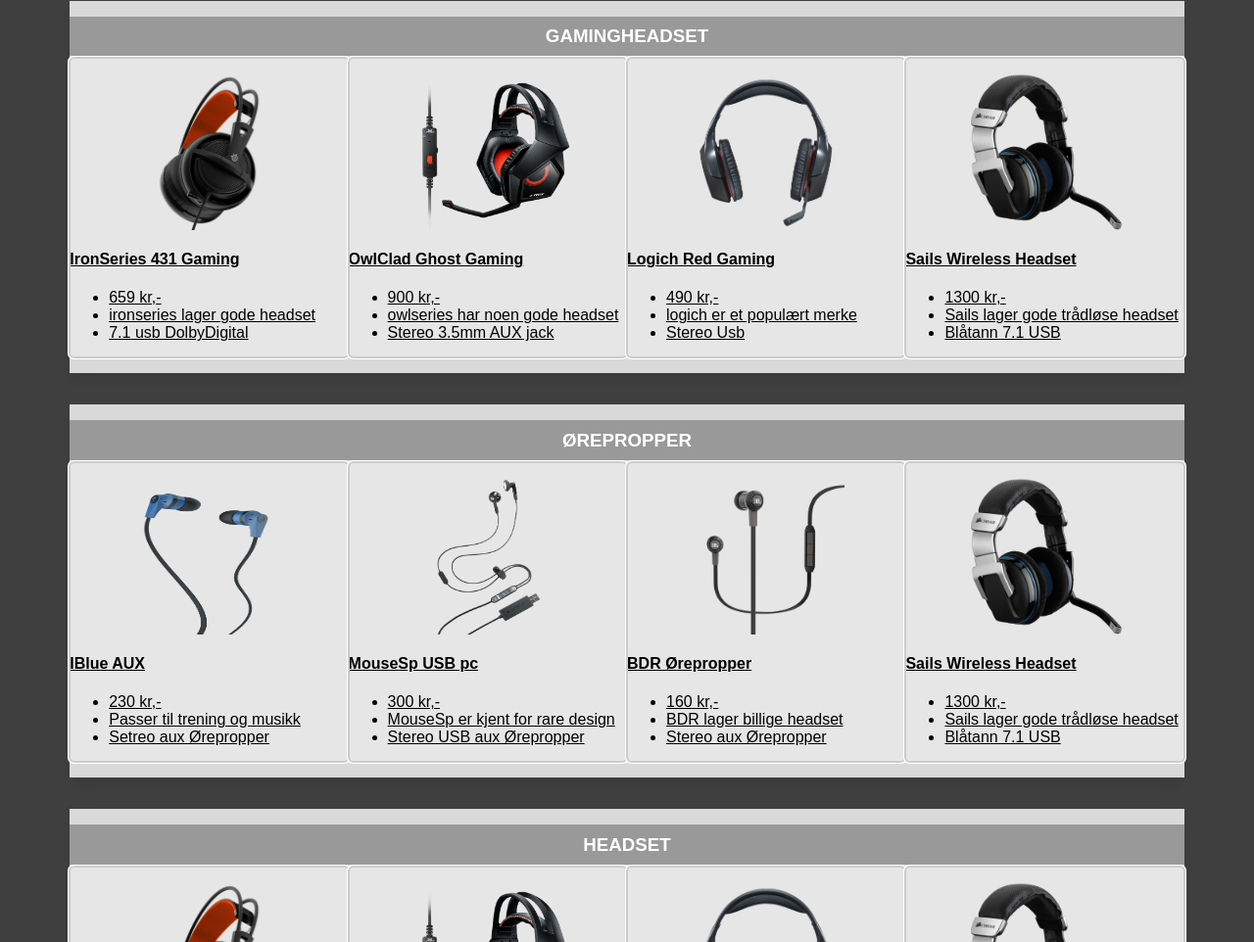
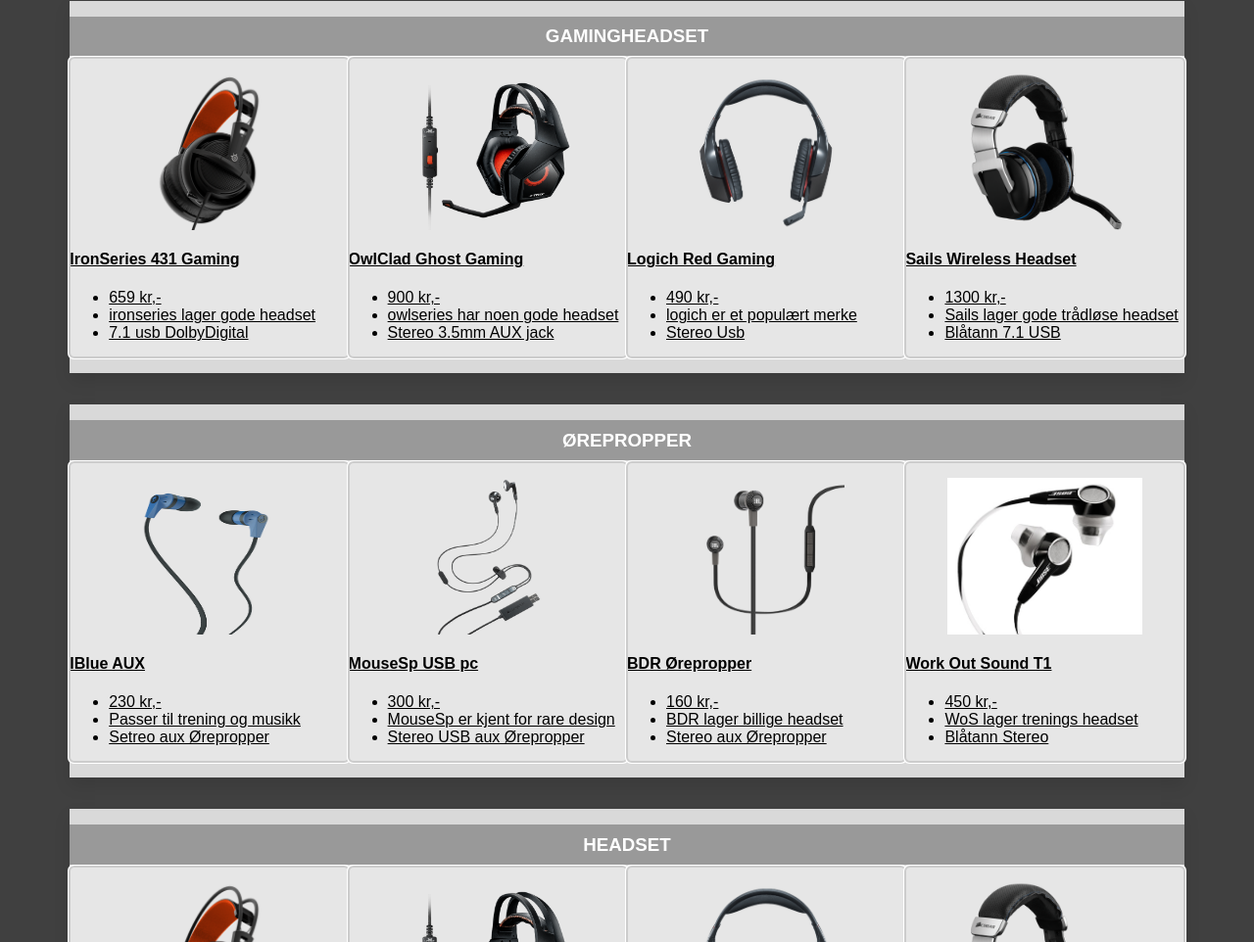
Before and after one commit to Andreas-Harnes/web_oblig, a plain HTML site: page html/produkter.html in a window 1280 px wide. Shown: the part 306-1268 px from the top of the page at 98% size. Drawn offline with Linux system fonts and the light colour scheme.

Commit message:
ørepropp nr4

```diff
--- a/html/produkter.html
+++ b/html/produkter.html
@@ -138,14 +138,14 @@
 			</article>
 			<article class="produktarticle ">
 				<p>
-					<img class="bilde " src="../produkter/HeadsetBilder/headset4.png" alt="Sails" height="150" width="200">
+					<img class="bilde " src="../produkter/HeadsetBilder/earbuds4.png" alt="WOS" height="150" width="200">
 				</p>
 				<p>
-					<h4>Sails Wireless Headset </h4>
+					<h4>Work Out Sound T1 </h4>
 					<ul>
-						<li>1300 kr,- </li>
-						<li>Sails lager gode trådløse headset </li>
-						<li>Blåtann 7.1 USB </li>
+						<li> 450 kr,- </li>
+						<li>WoS lager trenings headset </li>
+						<li>Blåtann Stereo  </li>
 					</ul>
 				</p>
 			</article>
```
